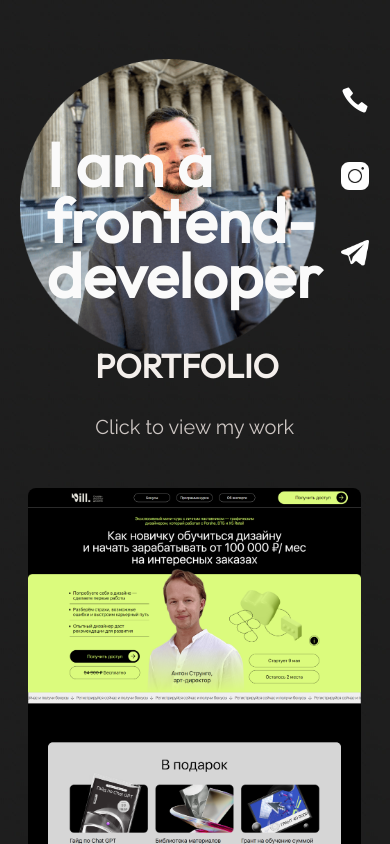
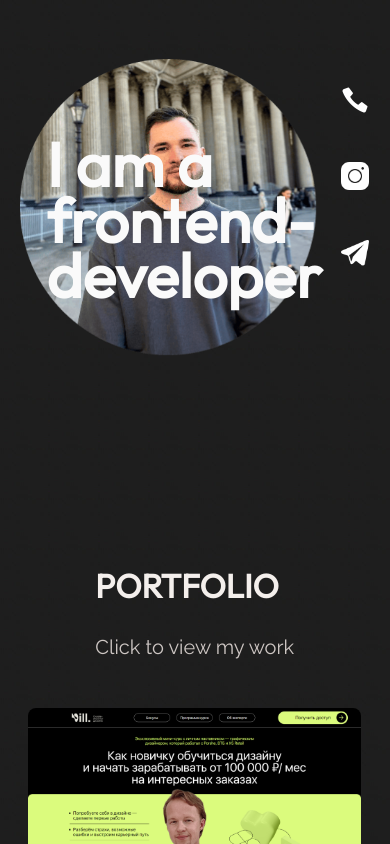
Before and after one commit to 44Klic44/portfolio, a plain HTML site: page index.html in a window 390 px wide. Shown: the top 844 px of the page. Drawn offline with Linux system fonts and the light colour scheme.

Commit message:
style top

```diff
--- a/css/main.css
+++ b/css/main.css
@@ -227,7 +227,7 @@ body {
     bottom: 0vh;
   }
   .gallery {
-    padding-top: 0px;
+    padding-top: 220px;
     flex-direction: column;
   }
   .gallery__left {
```
